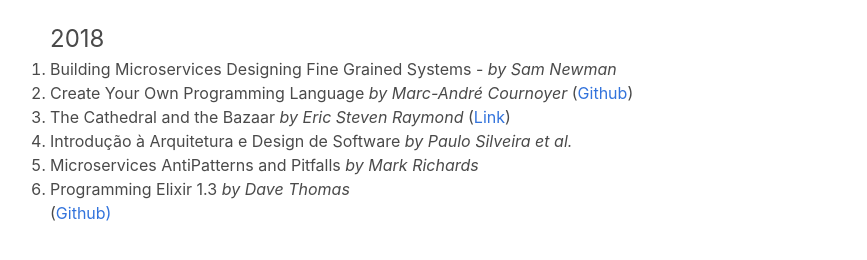
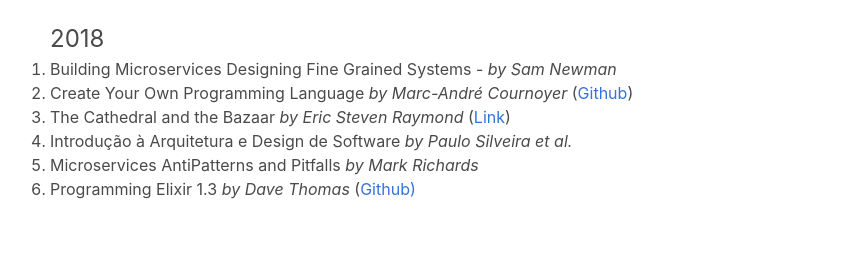
Before and after one commit to Trunkol/Trunkol.github.io, a plain HTML site: page books.html in a window 1280 px wide. Shown: the part 116-376 px from the top of the page, without its empty margins (14-881 px from the left). Drawn offline with nearby package versions, Linux system fonts and the light colour scheme.

Commit message:
fixing bug in the list

```diff
--- a/books.html
+++ b/books.html
@@ -28,7 +28,7 @@
                         <li>The Cathedral and the Bazaar <i>by Eric Steven Raymond</i> (<a href=" http://www.catb.org/~esr/writings/cathedral-bazaar/cathedral-bazaar/" target="_blank">Link</a>) </li>
                         <li>Introdução à Arquitetura e Design de Software <i>by Paulo Silveira et al.</i> </li>
                         <li>Microservices AntiPatterns and Pitfalls <i>by Mark Richards</i> </li>
-                        <li>Programming Elixir 1.3 <i>by Dave Thomas</i></li> (<a href="https://github.com/Trunkol/programming-elixir-1.3" target="_blank">Github<a>)
+                        <li>Programming Elixir 1.3 <i>by Dave Thomas</i> (<a href="https://github.com/Trunkol/programming-elixir-1.3" target="_blank">Github<a>) </li>
                     </ol>
                 </div>
 
```
